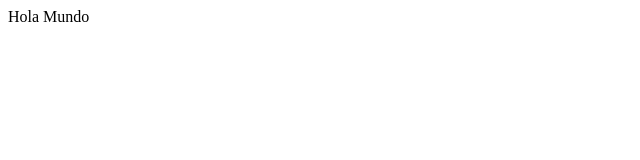
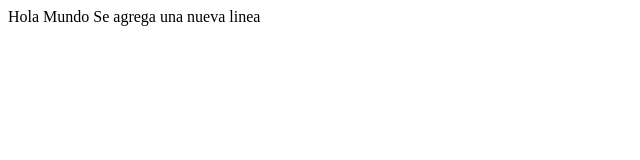
Before and after one commit to SETA48/Prueba-2, a plain HTML site: page Index.html in a window 1280 px wide. Shown: the whole page, without its empty margins (0-640 px from the left). Drawn offline with Linux system fonts and the light colour scheme.

Commit message:
Se agrega una nueva linea

```diff
--- a/Index.html
+++ b/Index.html
@@ -8,5 +8,6 @@
 </head>
 <body>
     Hola Mundo
+    Se agrega una nueva linea
 </body>
 </html>
```
